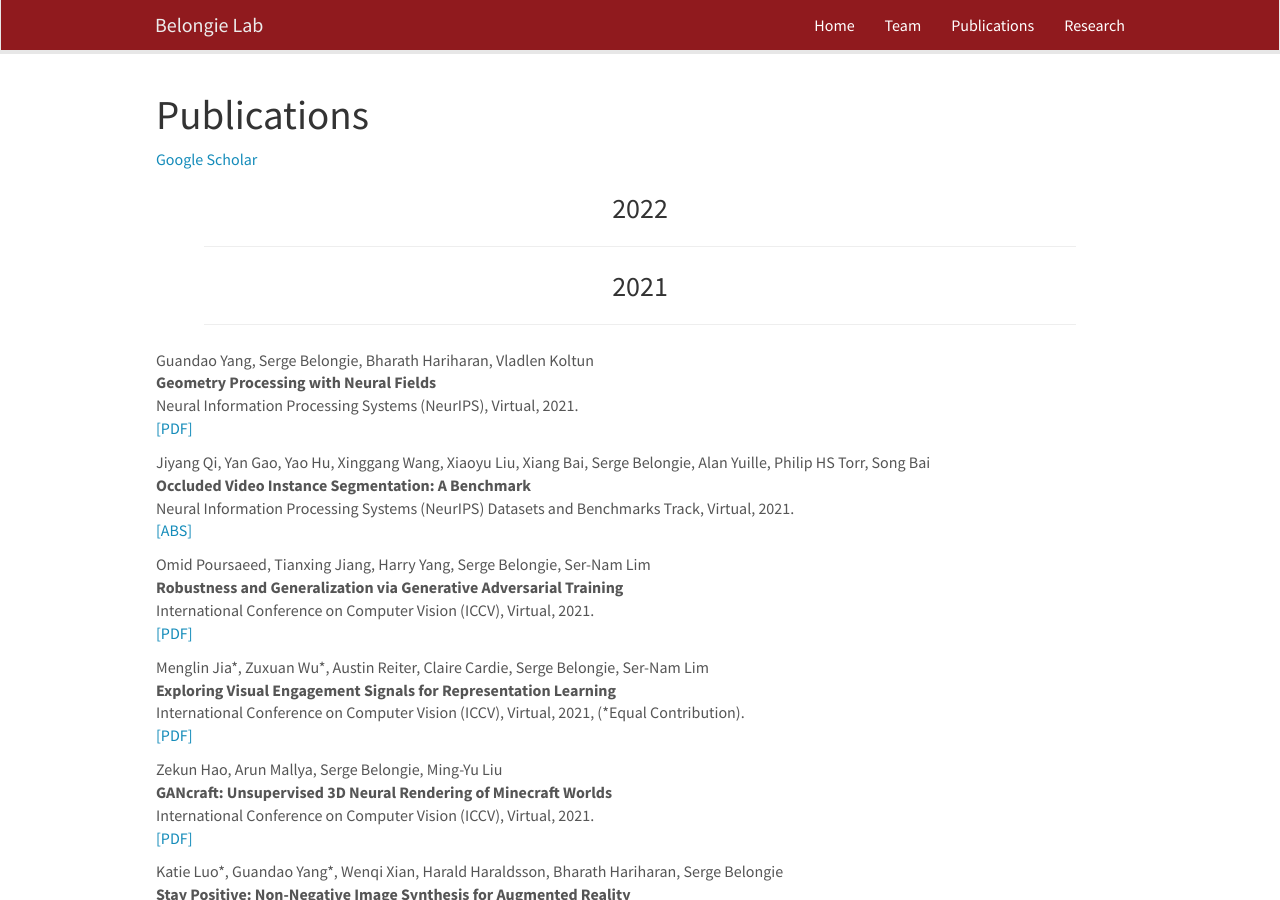
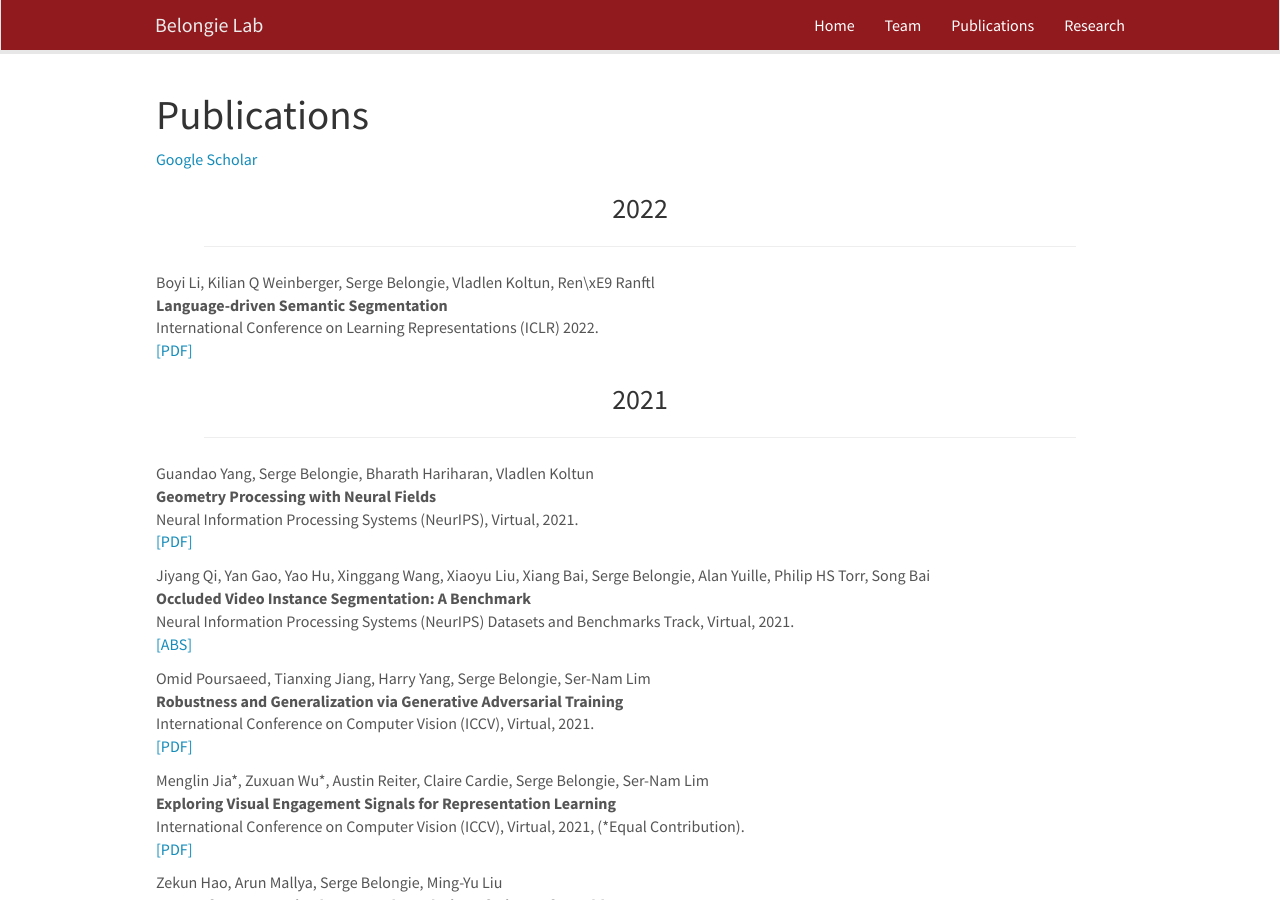
Before and after one commit to BelongieLab/belongielab.github.io, a Jekyll site: the page built from _pages/publications.md, in a window 1280 px wide and 900 px high. Built offline with Jekyll 4.4.1, drawn with Linux system fonts in a browser that asks for light colours; nearby versions of some CDN libraries.

Commit message:
added Li2022

```diff
--- a/_data/publist.yml
+++ b/_data/publist.yml
@@ -1,4 +1,14 @@
-- author: Guandao Yang, Serge Belongie, Bharath Hariharan, Vladlen Koltun
+- author: Boyi Li, Kilian Q Weinberger, Serge Belongie, Vladlen Koltun, Ren\xE9 Ranftl
+  link:
+    display: PDF
+    url: ''
+  pub_type: conference
+  ref: Li2022
+  title: Language-driven Semantic Segmentation
+  venue: International Conference on Learning Representations (ICLR)
+  year: '2022'
+- address: Virtual
+  author: Guandao Yang, Serge Belongie, Bharath Hariharan, Vladlen Koltun
   link:
     display: PDF
     url: http://vladlen.info/papers/neural-fields.pdf
```
